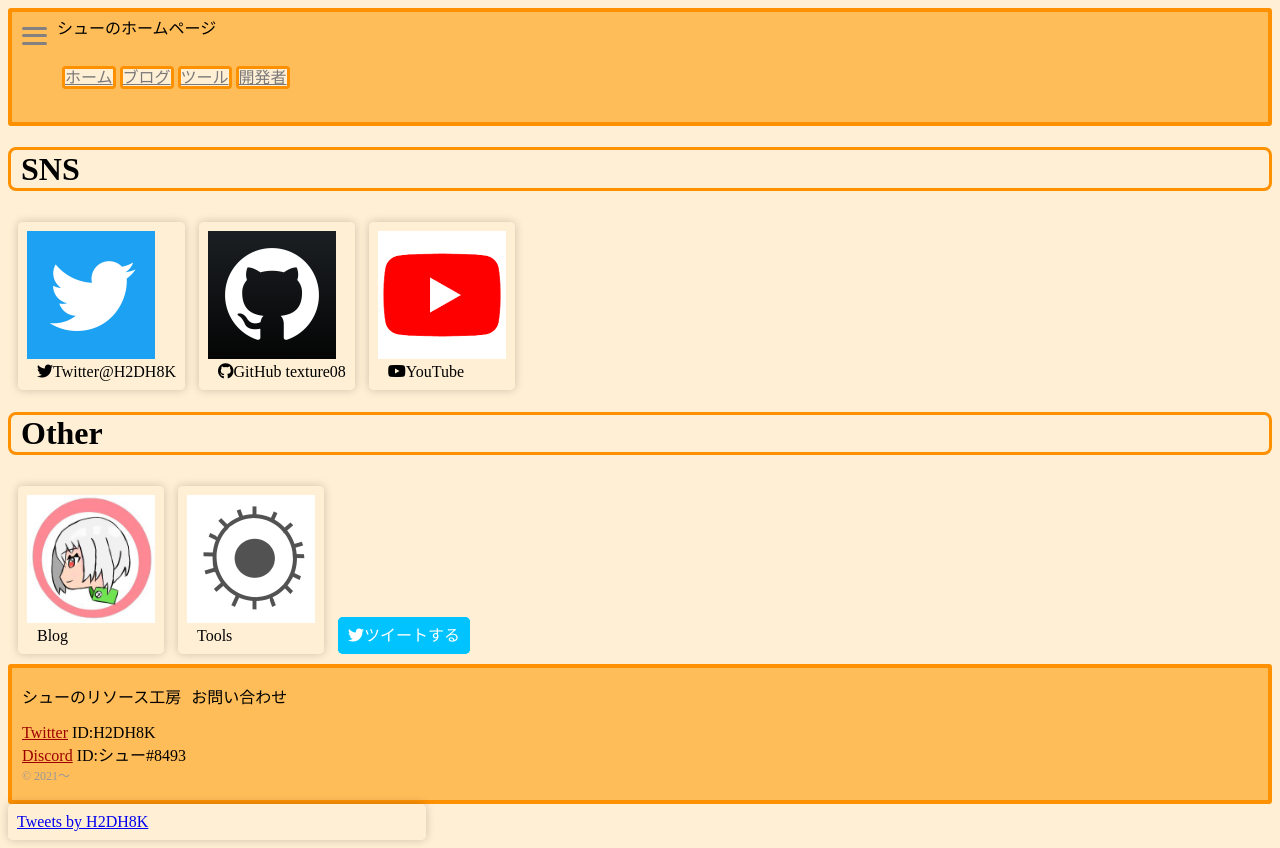
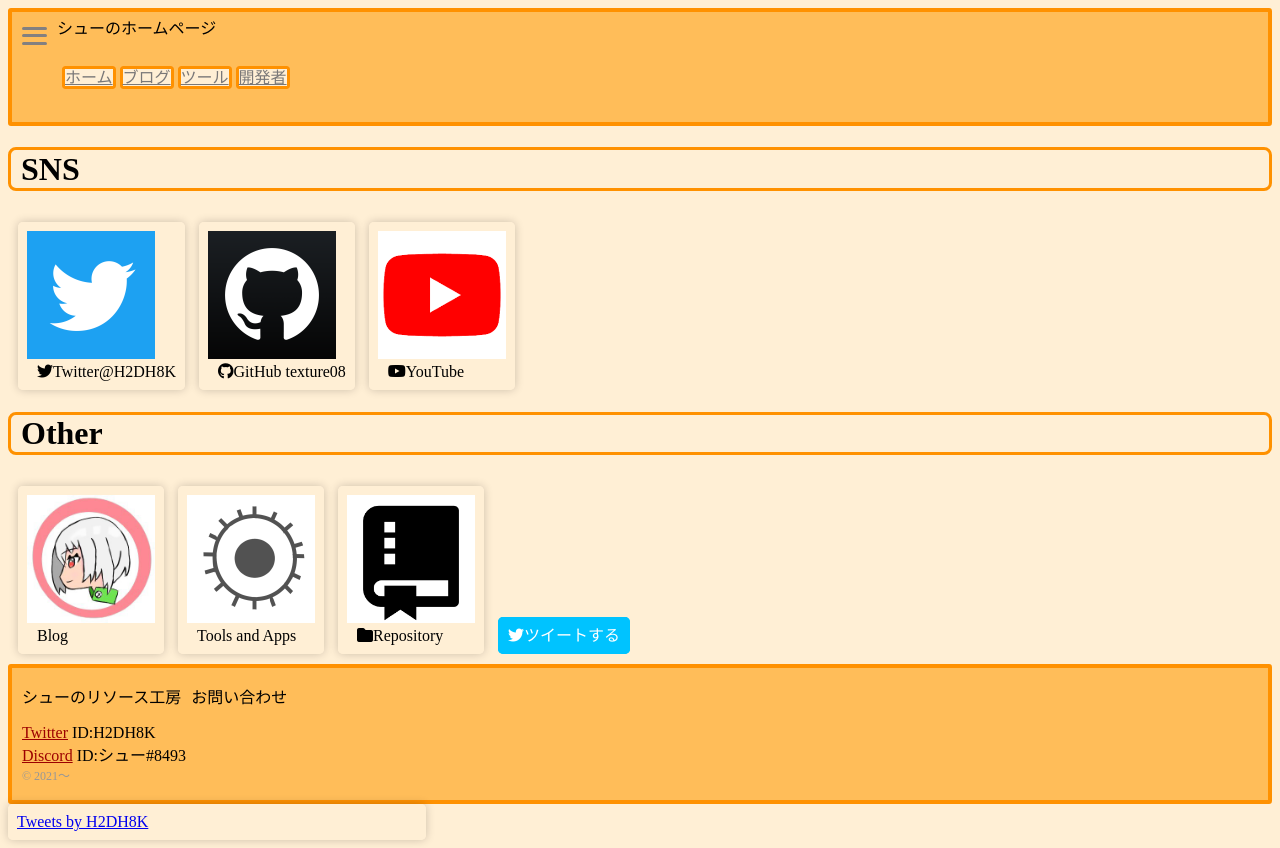
Before and after one commit to texture08/syu-new, a plain HTML site: page index.html in a window 1280 px wide. Drawn offline with Linux system fonts and the light colour scheme.

Commit message:
Add files via upload

```diff
--- a/index.html
+++ b/index.html
@@ -46,7 +46,10 @@
             <a href="./blog/index.html" class="link-1"><img src="./img/syu.png" class="icon"><br><span class="mgr-10">Blog</span></a>
         </div>
         <div class="card">
-            <a href="./tools/index.html" class="link-1"><img src="./img/tool.png" class="icon"><br><span class="mgr-10">Tools</span></a>
+            <a href="./tools/index.html" class="link-1"><img src="./img/tool.png" class="icon"><br><span class="mgr-10">Tools and Apps</span></a>
+        </div>
+        <div class="card">
+            <a href="https://github.com/texture08/syu-new" class="link-1"><img src="./img/repository.png" class="icon"><br><span class="mgr-10"><i class="fa-solid fa-folder"></i>Repository</span></a>
         </div>
         <div>
             <a href="https://twitter.com/intent/tweet?text=%E3%82%B7%E3%83%A5%E3%83%BC%E3%81%AE%E3%83%9B%E3%83%BC%E3%83%A0%E3%83%9A%E3%83%BC%E3%82%B8%0Ahttps://syu-new.vercel.app/%20@.H2DH8K%20%E3%82%88%E3%82%8A" class="twitter"><i class="fab fa-twitter"></i>ツイートする</a>
```
Also changed, not shown: img/repository.png (added).
